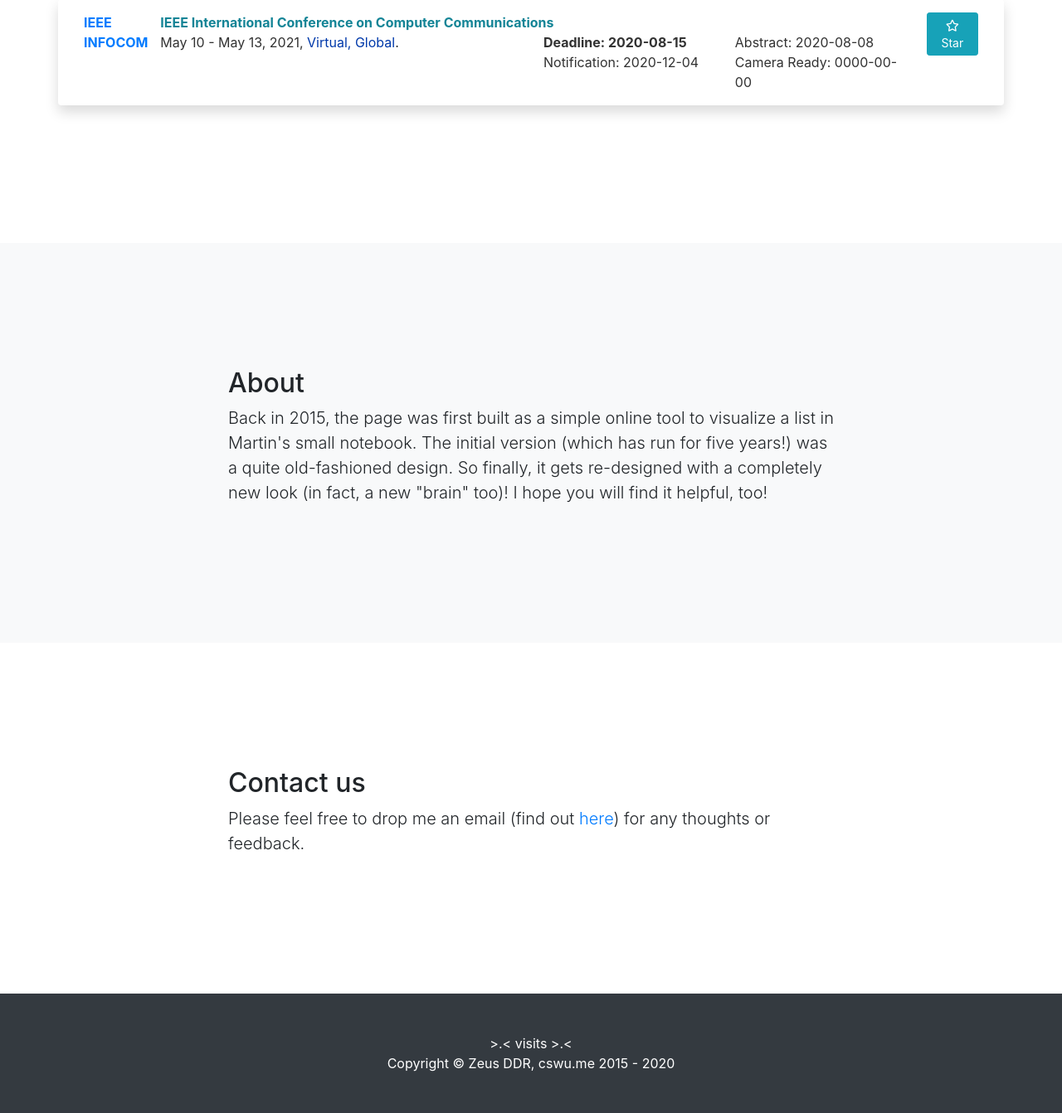
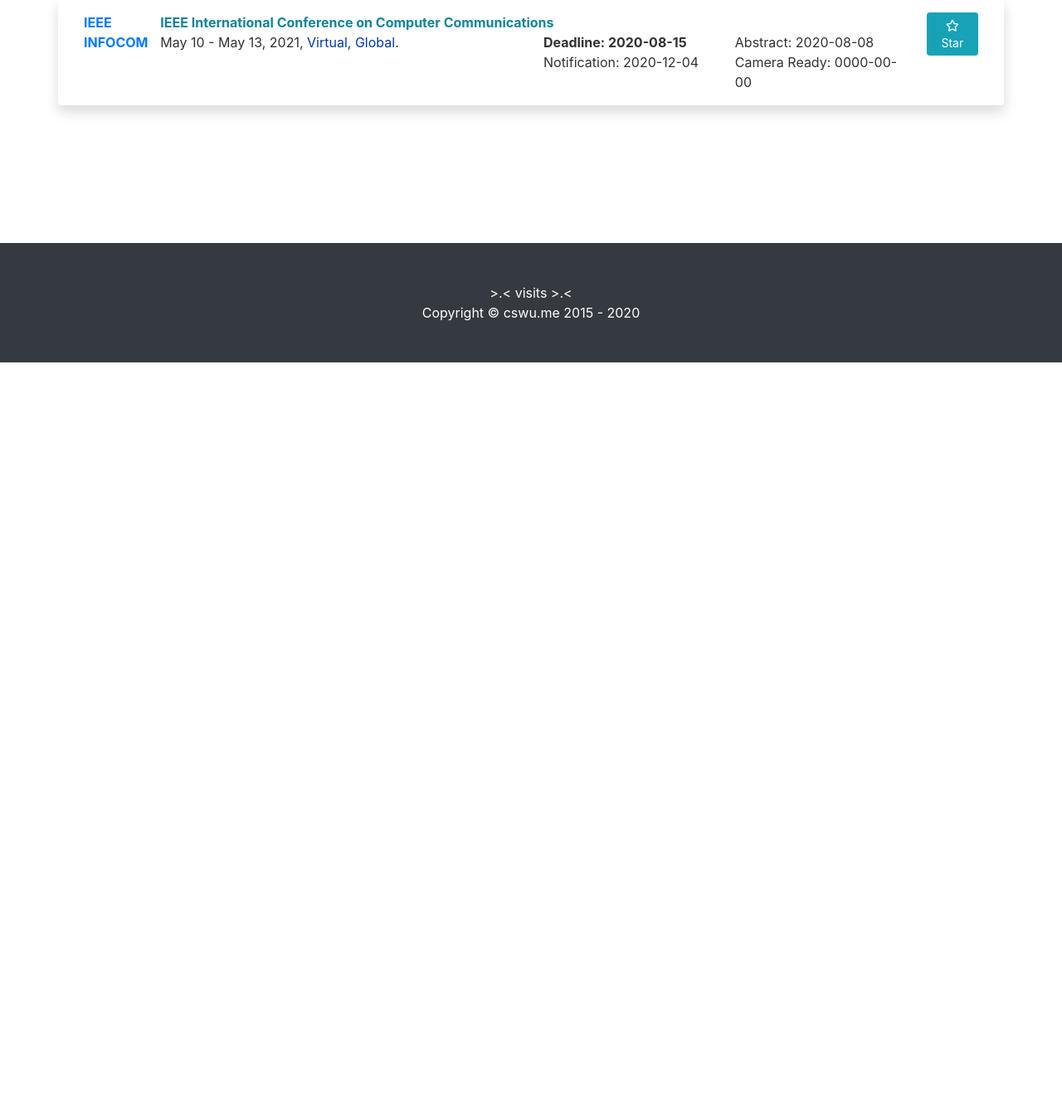
Before and after one commit to Walleve/conftracker, a Flask app: page / in a window 1280 px wide. Shown: the part 4405-5747 px from the top of the page at 83% size. After the commit the page ends 4842 px from the top, so only its background shows below. Run offline with Flask 2, Linux system fonts and the light colour scheme; data comes from the database, SQL or seed files in the repository; some libraries are stand-ins or nearby versions.

Commit message:
* remove about

```diff
--- a/templates/index.html
+++ b/templates/index.html
@@ -123,27 +123,16 @@
 			</div>
 		</section>
 
-  <section id="about" class="bg-light">
-    <div class="container">
-      <div class="row">
-        <div class="col-lg-8 mx-auto">
-          <h2>About</h2>
-          <p class="lead">Back in 2015, the page was first built as a simple online tool to visualize a list in Martin's small notebook. The initial version (which has run for five years!) was a quite old-fashioned design. So finally, it gets re-designed with a completely new look (in fact, a new "brain" too)! I hope you will find it helpful, too!</p>
-        </div>
-      </div>
-    </div>
-  </section>
-
-  <section id="contact">
+<!--   <section id="contact">
     <div class="container">
       <div class="row">
         <div class="col-lg-8 mx-auto">
           <h2>Contact us</h2>
-          <p class="lead">Please feel free to drop me an email (find out <a href="https://cswu.me/">here</a>) for any thoughts or feedback.</p>
+          <p class="lead">Please feel free to drop me an email (find out <a href="https://cswu.me/">here</a>) if you have any thoughts or feedback.</p>
         </div>
       </div>
     </div>
-  </section>
+  </section> -->
 
   <!-- Off-canvas sidebar markup, left/right or both. -->
   <div id="bs-canvas-sign-up" class="bs-canvas bs-canvas-anim bs-canvas-right position-fixed bg-light h-100">
--- a/templates/layout.html
+++ b/templates/layout.html
@@ -56,12 +56,12 @@
                 Login/Sign Up</a>
                 {% endif %}
           </li>
-          <li class="nav-item">
+<!--           <li class="nav-item">
             <a class="nav-link js-scroll-trigger" href="#about">About</a>
           </li>
           <li class="nav-item">
             <a class="nav-link js-scroll-trigger" href="#contact">Contact</a>
-          </li>
+          </li> -->
         </ul>
       </div>
     </div>
@@ -94,7 +94,7 @@
             <!-- End of StatCounter Code for Default Guide -->
             visits >.<
     </p>
-      <p class="m-0 text-center text-white">Copyright &copy; Zeus DDR, cswu.me 2015 - 2020</p>
+      <p class="m-0 text-center text-white">Copyright &copy; cswu.me 2015 - 2020</p>
     </div>
     <!-- /.container -->
   </footer>
```
